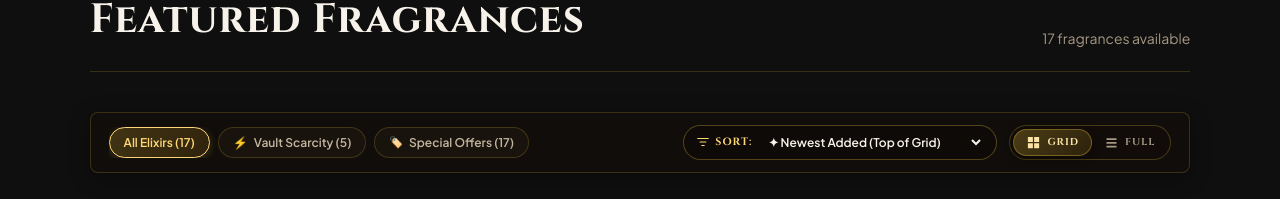
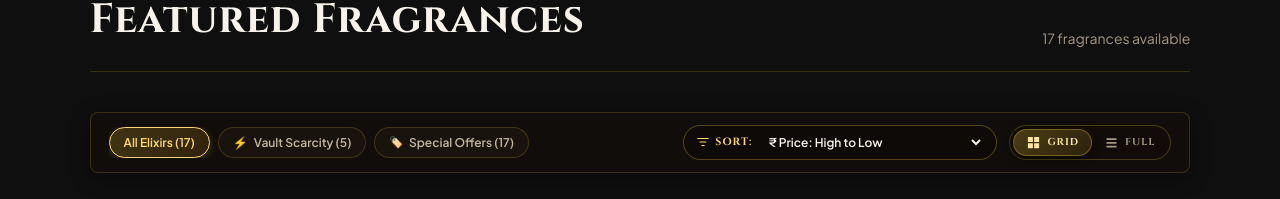
Before and after one commit to karthikomer1407-eng/ecom, a React (Vite) app in the folder frontend/: page / in a window 1280 px wide. Shown: the part 1198-1397 px from the top of the page. Built offline with nearby package versions, Linux system fonts and the light colour scheme; no server answers; a web font is replaced by a local one.

Commit message:
Default product sort to price high to low

```diff
--- a/frontend/src/pages/Home.jsx
+++ b/frontend/src/pages/Home.jsx
@@ -31,7 +31,7 @@ function Home() {
   const [addingCartId, setAddingCartId] = useState(null);
 
   // Sort & Filter state
-  const [sortBy, setSortBy] = useState("newest"); // "newest" (top of grid), "low-stock", "price-asc", "price-desc", "discount", "name-asc", "oldest"
+  const [sortBy, setSortBy] = useState("price-desc"); // "newest" (top of grid), "low-stock", "price-asc", "price-desc", "discount", "name-asc", "oldest"
   const [activeFilter, setActiveFilter] = useState("all"); // "all", "scarcity", "sale"
 
   // Pinned to top IDs (persists in localStorage)
@@ -167,11 +167,13 @@ function Home() {
 
   // Sort products
   const sortedProducts = [...filteredProducts].sort((a, b) => {
-    // 1. Pinned perfumes always sit at the very top of the grid
-    const aPinned = pinnedIds.includes(a.id);
-    const bPinned = pinnedIds.includes(b.id);
-    if (aPinned && !bPinned) return -1;
-    if (!aPinned && bPinned) return 1;
+    // Pinned perfumes stay on top except when the user asks for a strict price order.
+    if (sortBy !== "price-desc") {
+      const aPinned = pinnedIds.includes(a.id);
+      const bPinned = pinnedIds.includes(b.id);
+      if (aPinned && !bPinned) return -1;
+      if (!aPinned && bPinned) return 1;
+    }
 
     // 2. Main sort option
     switch (sortBy) {
```
